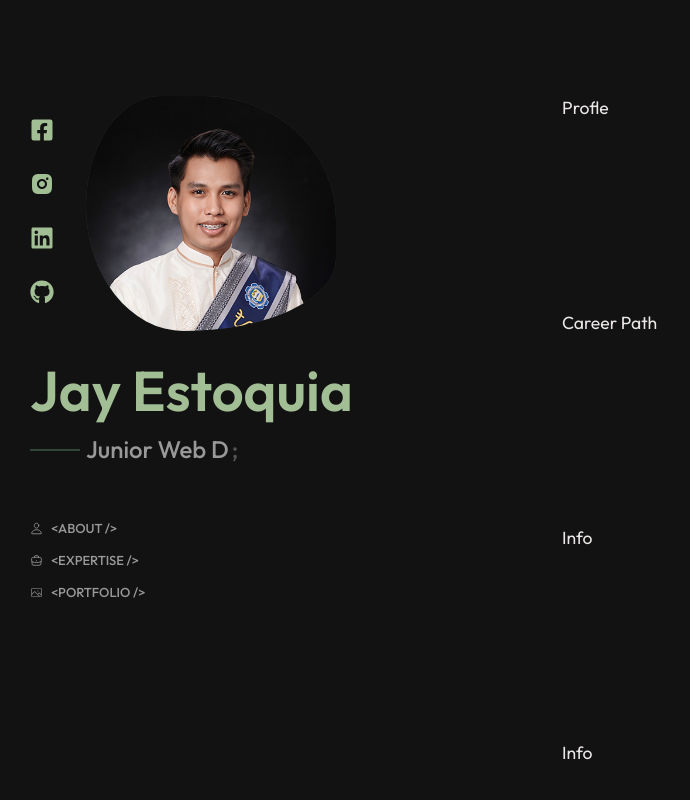
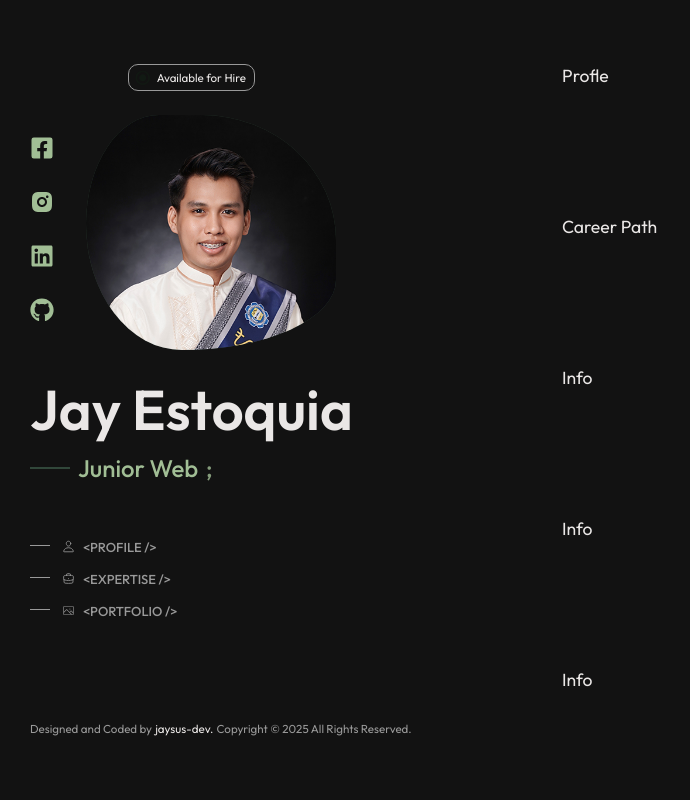
Before and after one commit to Jaysus-dev/jaysus-dev-portfoliov2, a React (Vite) app: page / in a window 1280 px wide. Shown: the top 800 px of the page, without its empty margins (0-690 px from the left). Built offline with nearby package versions, Linux system fonts and the light colour scheme.

Commit message:
added employment status online ping

```diff
--- a/src/App.css
+++ b/src/App.css
@@ -20,8 +20,7 @@
   --body-font: "Outfit", sans-serif;
 
   /*.5rem=8px|1rem=16px*/
-  --big-font-size: 3.5rem;
-  --h1-font-size: 3.3rem;
+  --h1-font-size: 3.5rem;
   --h2-font-size: 2.5rem;
   --h3-font-size: 1.5rem;
   --normal-font-size: 1.1rem;
@@ -101,7 +100,7 @@ textarea {
 
 /*.Reusable-CSS-Class*/
 .section {
-  padding: 6rem 0 6rem 0;
+  padding: 4rem 0 4rem 0;
 }
 
 .section-title {
@@ -141,7 +140,7 @@ textarea {
   display: inline-block;
   border: 1px solid var(--title-color);
   color: var(--text-color);
-  padding: 1rem 1rem;
+  padding: 0.5rem 1rem;
   border-radius: 1rem;
   font-weight: var(--font-medium);
 }
--- a/src/App.jsx
+++ b/src/App.jsx
@@ -8,7 +8,7 @@ function App() {
       <aside className="main-aside grid" id="aside">
         <AsideNav />
       </aside>
-      <main className="main-content" id="main">
+      <main className="main-content " id="main">
         <section className="main-section section grid"> Profle</section>
         <section className="main-section section grid"> Career Path</section>
         <section className="main-section section grid"> Info</section>
--- a/src/assets/json/Data.json
+++ b/src/assets/json/Data.json
@@ -14,7 +14,7 @@
     {
       "className": "nav-icon",
       "icon": "IoPersonOutline",
-      "title": "<About />",
+      "title": "<Profile />",
       "to": "#"
     },
     {
--- a/src/assets/keyframes/Keyframes.css
+++ b/src/assets/keyframes/Keyframes.css
@@ -21,3 +21,14 @@
     transform: translateY(3.75rem);
   }
 }
+
+@keyframes ping-large {
+  0% {
+    transform: scale(0.8);
+    opacity: 0.7;
+  }
+  100% {
+    transform: scale(1.5);
+    opacity: 0;
+  }
+}
--- a/src/components/Aside/Aside.css
+++ b/src/components/Aside/Aside.css
@@ -11,6 +11,26 @@
 .aside-container {
   row-gap: 1.5rem;
   justify-content: space-between;
+}
+.aside-online {
+  display: flex;
+  align-items: center;
+  justify-content: center;
+}
+.aside-stat {
+  display: flex;
+  align-items: center;
+  justify-content: center;
+  gap: 0.5rem;
+  background-color: var(--body-color);
+  border: solid 1px var(--desc-color);
+  padding: 0.3rem 0.5rem;
+  border-radius: 10px;
+  font-size: var(--tiny-font-size);
+}
+.aside-ping {
+  color: #00ff40;
+  animation: ping-large 1s infinite;
 }
 .aside-content {
   display: flex;
@@ -39,18 +59,19 @@
   flex-direction: column;
   gap: 3rem;
 }
+
 .aside-title {
   display: flex;
   align-items: center;
   gap: 0.5rem;
-  font-size: var(--big-font-size);
+  font-size: var(--h1-font-size);
   font-weight: var(--font-semi-bold);
-  color: var(--title-color);
+  color: var(--text-color);
 }
 .aside-subtitle::before {
   content: "";
   position: absolute;
-  width: 50px;
+  width: 40px;
   height: 2px;
   background-color: var(--title-color-dark);
   left: 0;
@@ -58,8 +79,8 @@
 }
 .aside-subtitle {
   position: relative;
-  padding-left: 3.5rem;
-  color: var(--desc-color);
+  padding-left: 3rem;
+  color: var(--title-color);
   font-size: var(--h3-font-size);
   font-weight: var(--font-medium);
 }
@@ -86,38 +107,42 @@
   transition: 0.3s;
 }
 .aside-link {
-  position: relative; /* Ensure the pseudo-element is positioned relative to the link */
+  position: relative;
   display: flex;
-  flex-direction: row;
   gap: 0.5rem;
   align-items: center;
   color: var(--desc-color);
-  padding: 0.5rem 0 0.5rem;
+  padding: 0.5rem 0 0.5rem 2rem;
 }
 .aside-link::before {
   content: "";
   position: absolute;
-  width: 0;
+  background-color: var(--desc-color);
+  width: 20px;
+  height: 1px;
+  left: 0;
+  top: 0.9rem;
 }
 
 .aside-link:hover {
-  padding-left: 3.5rem;
+  padding-left: 4.5rem;
   color: var(--title-color);
   transition: 0.2s ease-in;
 }
 .aside-link:hover::before {
   content: "";
   position: absolute;
-  width: 40px;
+  width: 60px;
   height: 1px;
   background-color: var(--title-color);
   left: 0;
   top: 0.9rem;
-  transition: 0.3s ease-in-out;
+  transition: 0.2s ease-in;
 }
-.aside-bot i {
+.aside-bot {
   display: flex;
-  justify-content: center;
+  justify-content: flex-start;
+  gap: 0.2rem;
   font-size: var(--tiny-font-size);
   color: var(--desc-color);
 }
--- a/src/components/Aside/Aside.jsx
+++ b/src/components/Aside/Aside.jsx
@@ -4,15 +4,23 @@ import Profile from "../../assets/img/profile.jpg";
 import AsideData from "./AsideData";
 import AsideSocials from "./AsideSocials";
 import AsideNav from "./AsideNav";
+import { RiRadioButtonLine } from "react-icons/ri";
 
 function Aside() {
   return (
     <header className="aside section " id="aside">
       <div className="aside-container  grid">
+        <div className="aside-online">
+          <p className="aside-stat">
+            <RiRadioButtonLine className="aside-ping" />
+            Available for Hire{" "}
+          </p>
+        </div>
         <div className="aside-content grid">
           <AsideSocials />
           <img src={Profile} className="aside-img" alt="aside_profile" />
         </div>
+
         <div className="aside-mid">
           <AsideData />
           <div className="aside-nav">
@@ -20,7 +28,11 @@ function Aside() {
           </div>
         </div>
       </div>
-      <div className="aside-bot"></div>
+      <div className="aside-bot">
+        Designed and Coded by
+        <a href="#"> jaysus-dev.</a>
+        Copyright &copy; {new Date().getFullYear()} All Rights Reserved.
+      </div>
     </header>
   );
 }
--- a/src/components/Aside/AsideData.jsx
+++ b/src/components/Aside/AsideData.jsx
@@ -1,5 +1,8 @@
 import React from "react";
 import { useTypewriter, Cursor } from "react-simple-typewriter";
+import { RiSendPlaneFill, RiVerifiedBadgeFill } from "react-icons/ri";
+import { RiRadioButtonLine } from "react-icons/ri";
+
 import Data from "../../assets/json/Data.json";
 
 function AsideData() {
```
